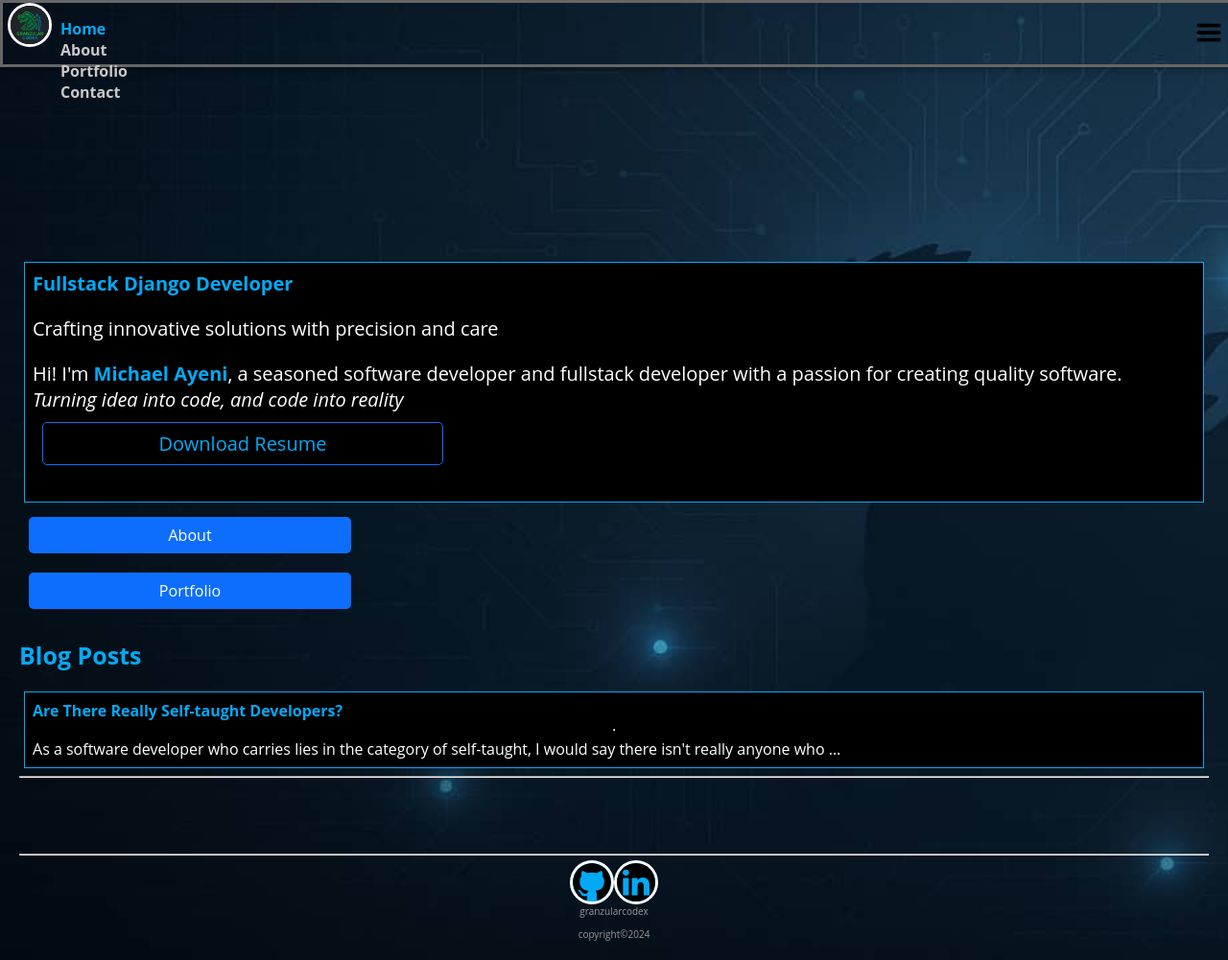
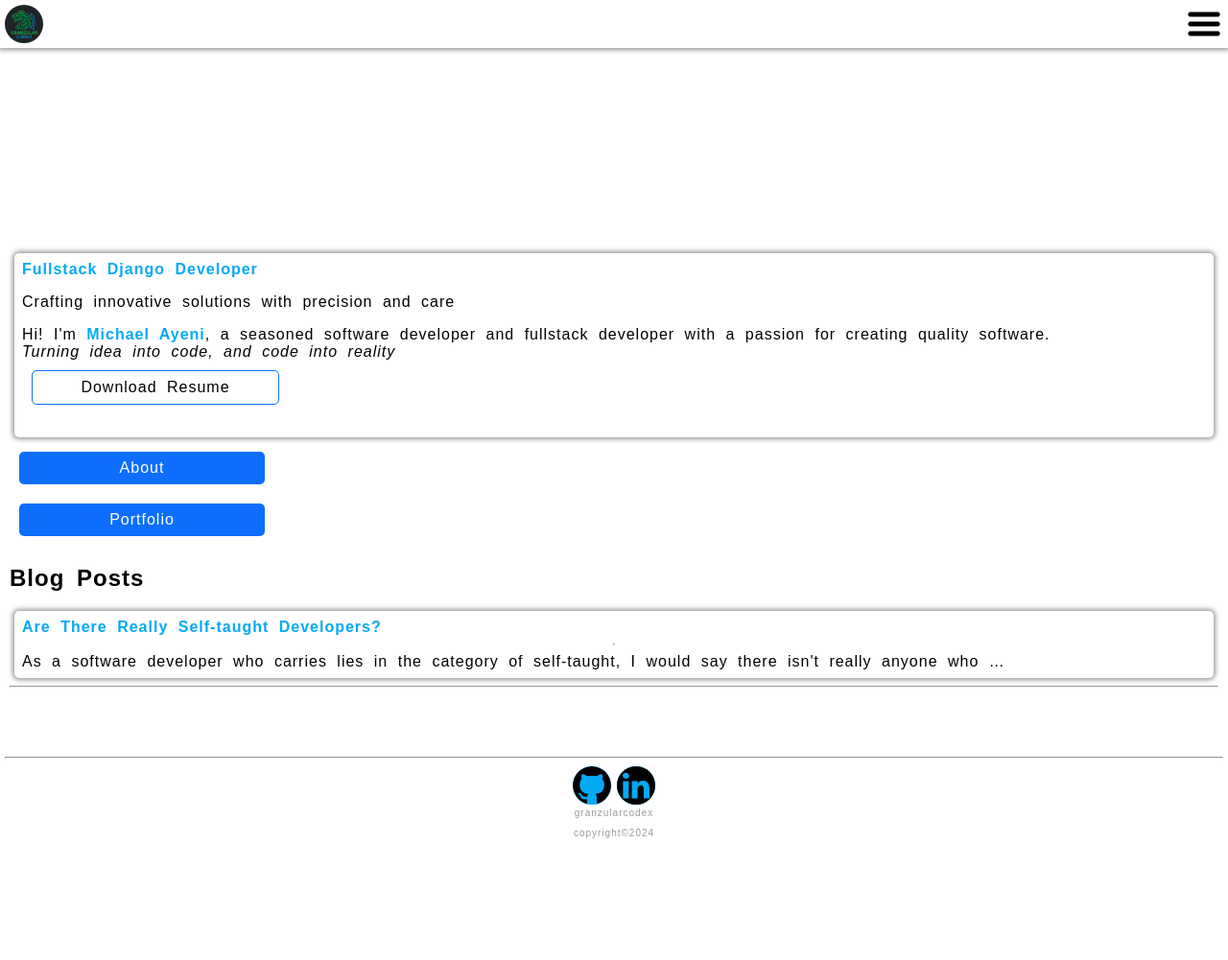
Before and after one commit to Granzular/portfolio-, a Django app: page / in a window 1280 px wide. Shown: the whole page at 96% size. After the commit the page ends 874 px from the top, so only its background shows below. Run offline with Django 5.2, Linux system fonts and the light colour scheme; data comes from the database, SQL or seed files in the repository; parts of the project's set-up code (start-up, migrations or seed data) failed here and were passed over.

Commit message:
redesign in progress, fixed and finished navbar

```diff
--- /dev/null
+++ b/blog/static/blog/css/navbar.css
@@ -0,0 +1,82 @@
+/* always remember to add padding-top to the main content Below the navbar*/
+#brand-logo{
+  width:40px;
+  height: 40px;
+  border-radius: 50%;
+}
+.navbar{
+  display: block;
+  height: 50px;
+  position: fixed;
+  width:100%;
+  left: 0;
+  right: 0;
+  top:0;
+  box-shadow: 0 0 5px 2px #999;
+  background-color: white;
+}
+
+.navbar-ul {
+  display: none;
+  border-style: solid;
+  border-radius: 5px;
+  box-shadow: 2px 2px 7px 2px #777;
+  background-color: white;
+  color: white;
+  opacity: 100%;
+  position: fixed;
+  top: 0px;
+  padding-left:5px;
+  padding-right: 5em;
+  height: 100vh;
+}
+
+.nav-icon{
+  margin: 5px;
+}
+#menu-icon{
+  width:40px;
+  height: 40px;
+  float: right;
+
+}
+#close-icon{
+  width: 20px;
+  height: 20px;
+  margin-bottom: 5px;
+  margin-top: 2px;
+  border-style: solid;
+  border-width:0.5px;
+  border-radius:5px;
+  border-color:#777;
+  padding: 5px;
+  z-index: 2000;
+}
+
+.navbar-ul li{
+  list-style: none;
+  padding: 5px;
+  padding-bottom: 10px;
+  letter-spacing: 2px;
+}
+
+.nav-link{
+  text-decoration: none;
+  color:black;
+}
+
+.active-link {
+  border-style: solid;
+  border-radius: 5px;
+  padding:5px;
+
+}
+
+@media screen and (max-width:200px;){
+  .nav-icon{
+    display: none;
+  }
+  .navbar-ul{
+    display:flex;
+  }
+}
--- a/blog/static/blog/css/style.css
+++ b/blog/static/blog/css/style.css
@@ -4,104 +4,28 @@
 	--electric-blue:#03A9F5;
 
 }
-h2{
-	color:var(--electric-blue);
-	font-size: 25px;
-}
 a{
 	text-decoration: none;
-	color:#03A9F5
+	color: black;
 }
 body {
- margin:20px;
-	background-image: url('/media/images/background.jpg');
-	background-repeat: no-repeat;
-	background-size: cover;
- padding:0px;
- font-family:'Open Sans',sans-serif;
-	color:white;
-}
-
-/*Header */
-
-
-.navlist a{
- color:rgb(200,200,200);
- text-decoration:none;
- font-family:'Open Sans',sans-serif;
-	font-weight: bold;
-}
-
-.navlist li{
- list-style-type:none;
- padding-right:8%;
-	width:5rem;
-}
-
-.navlist a.current-page-nav-link {
-	/*border-style:groove;
-	border-radius:5px;
-	border-width:1px;
-	border-color:blue;*/
-	color: #03A9F4;
-	width:100%;
+ margin:0;
+	padding:5px;
+ font-family:sans-serif;
+	 word-spacing: 5px;
+	letter-spacing: 1px;
+	background-color: white;
 }
 
 
 
-header{
-	opacity: 100%;
- width:100%;
- height:8%;
- border-color:#666;
- border-style:solid;
- box-shadow: 0 0 10px rgba(0,0,0,0.5);
- position:fixed;
- padding-left:20px;
- padding-right:0;
- right:0;
- left:0;
- top:0;
- z-index:2000;
-
-}
-.website-name{
-  font-size:10px;
-  margin-left:30px;
-  letter-spacing:5px;
-}
-.website-name-link{
- text-decoration:none;
- color:black;
-}
 
 /*main body, content */
 main {
+	padding: 5px;
  padding-top:20%;
 
 }
-.card {
-	color:white;
-	background-color: black;
-	border-color:var(--electric-blue);
-
-}
-.index-card {
-	color:white;
-	background-color: black;
-	border-color:var(--electric-blue);
-
-
-}
-
-.index-card .card-body{
-	font-size: 20px;
-}
-.boldtext{
-	color:var(--electric-blue);
-}
-
-
 
 
 /* Footer */
@@ -128,7 +52,7 @@ footer img{
 	border-style: solid;
 	border-radius: 5px;
 	border-width: 0.1px;
-	width: 20em;
+	width: 15em;
 	padding: 8px;
 	margin: 10px;
 	text-align: center;
@@ -146,10 +70,15 @@ footer img{
 .card{
 	display: flex;
 	flex-direction: column;
-	border-style: solid;
+	border-style: none;
 	border-width: 1px;
+	border-radius: 5px;
+	box-shadow: 0 0 5px 2px #999;
 	padding:8px;
 	margin: 5px;
 	height: max-content;
 
 }
+.boldtext{
+	color: var(--electric-blue);
+}
--- /dev/null
+++ b/blog/static/blog/js/navbar.js
@@ -0,0 +1,37 @@
+window.addEventListener("load",registerEvents);
+
+
+function set_active_link(){
+    /* Only works properly for a multipage website; if the links are on the same page, unwanted behaviours. shall be updated.*/
+    const nav_links = document.querySelectorAll(".nav-link");
+    for(i of nav_links){
+        console.log(i.href);
+        if(i.href === window.location.href){
+
+            i.classList.add("active-link");
+        }
+        else{
+            i.classList.remove("active-link");
+        }
+    }
+    }
+
+function registerEvents(e){
+    set_active_link();
+    const nav_links = document.querySelectorAll(".nav-link");
+    const menu_icon = document.querySelector("#menu-icon");
+    const close_icon =
+    document.querySelector("#close-icon");
+    const navbar_ul = document.querySelector("#navbar-ul"); // navbar_ul is the navbar that is seen presentationally, it is a ul tag, the actual nav tag is used as a container
+    menu_icon.addEventListener("click",open_navbar);
+    close_icon.addEventListener("click",close_navbar);
+
+    function  open_navbar(e){
+        navbar_ul.style.display = "block";
+    }
+
+    function close_navbar(e){
+        navbar_ul.style.display = "none";
+    }
+
+}
--- a/blog/templates/blog/generic_base.html
+++ b/blog/templates/blog/generic_base.html
@@ -5,7 +5,7 @@
 
 {% load static %}
 <link rel="stylesheet" href="{% static 'blog/css/style.css'%}"/>
-<link rel="stylesheet" href="{% static 'blog/css/topmenu.css' %}" />
+<link rel="stylesheet" href="{% static 'blog/css/navbar.css' %}" />
 
 <link rel="icon" type="image/png" href="/media/images/favicon.png"/>
 
@@ -14,9 +14,7 @@
 	AJAX_URL = "{% url 'blog:ajaxIndex' %}"
 </script>
 
-<script  type="text/javascript" src="{% static 'blog/js/topmenu.js' %}"></script>
-<script type="text/javascript"  src="{% static 'blog/js/slideshow.js' %}"></script>
-
+<script  type="text/javascript" src="{% static 'blog/js/navbar.js' %}"></script>
 {% block head %} {% endblock %}
 </head> <body>
   <header>
--- a/blog/templates/blog/index.html
+++ b/blog/templates/blog/index.html
@@ -8,13 +8,13 @@
 {% endblock %}
 
   {% block content %}
-<div class="card index-card" >
+<div class="card" >
 
 <div class="card-body">                                       <strong class="boldtext"> Fullstack Django Developer</strong>
 		<p> Crafting innovative solutions with precision and care </p>
 
 
-		<p class="card-text ">Hi! I'm<strong class="boldtext"> Michael Ayeni</strong>, a seasoned software developer and fullstack developer with a passion for creating quality software.<br><em>Turning idea into code, and code into reality</em>
+		<p class="card-text ">Hi! I'm<strong class="boldtext" style="js"> Michael Ayeni</strong>, a seasoned software developer and fullstack developer with a passion for creating quality software.<br><em>Turning idea into code, and code into reality</em>
 		<br>
 		<a href="{% url 'blog:resumepdf' %}" class="btn btn-outline-primary" >Download Resume</a>
 
@@ -27,14 +27,14 @@
   <a class="btn btn-primary" href="{% url 'blog:portfolio' %}">Portfolio</a>
 		  <br>
 
-  <h2 class="">Blog Posts</h2>
+  <h2>Blog Posts</h2>
 {% if posts %}
 {% for post in posts %}
 <a href="{% url 'blog:detail' post.id %}" >
 	<article class="card">
-		<strong class="title card-title boldtext">{{post.title}}</strong>
+		<strong class="boldtext">{{post.title}}</strong>
 			<hr>
-		<div class="card-body">{{post.text|truncatewords:20}}</div>
+		<div>{{post.text|safe|truncatewords:20}}</div>
 	</article>
 </a>
 <hr>
--- a/blog/templates/blog/navbar.html
+++ b/blog/templates/blog/navbar.html
@@ -1,10 +1,14 @@
 {% load static %}
+
+        <nav class="navbar">
 <img src="/media/images/favicon.
-png" id="brand-logo" alt='brand logo'>
-        <nav >
-
-<img   src="{% static 'blog/images/menuicon01.png' %} " id="top-menu-icon" alt="menu">
-        <ul class="navlist" id="top-menu" >                                     <li ><a class="list-item-link"  href="/">Home</a></li>                                              <li><a class="list-item-link" href="{% url 'blog:about' %}"> About</a></li>                   <li ><a class="list-item-link" href="{% url 'blog:portfolio' %}">Portfolio</a></li>
-          <li><a class="list-item-link" href="{% url 'blog:contact' %}">Contact</a></li>                    </ul>
+png" id="brand-logo" class="nav-icon" alt='brand logo'>
+<img   src="{% static 'blog/images/menuicon01.png' %} " id="menu-icon" class="nav-icon" alt="menu">
+        <ul class="navbar-ul" id="navbar-ul" >
+          <img src="{% static 'blog/images/close.png' %}" class="nav-icon" id="close-icon">
+  <li ><a class="nav-link"  href="/">Home</a></li>
+          <li><a class="nav-link" href="{% url 'blog:about' %}"> About</a></li>
+          <li ><a class="nav-link" href="{% url 'blog:portfolio' %}">Portfolio</a></li>
+          <li><a class="nav-link" href="{% url 'blog:contact' %}">Contact</a></li>                    </ul>
   </nav>
    <!-- <a href="/" class="website-name-link"> <h1 class="website-name">GRANZULAR CODEX</h1></a>-->
```
